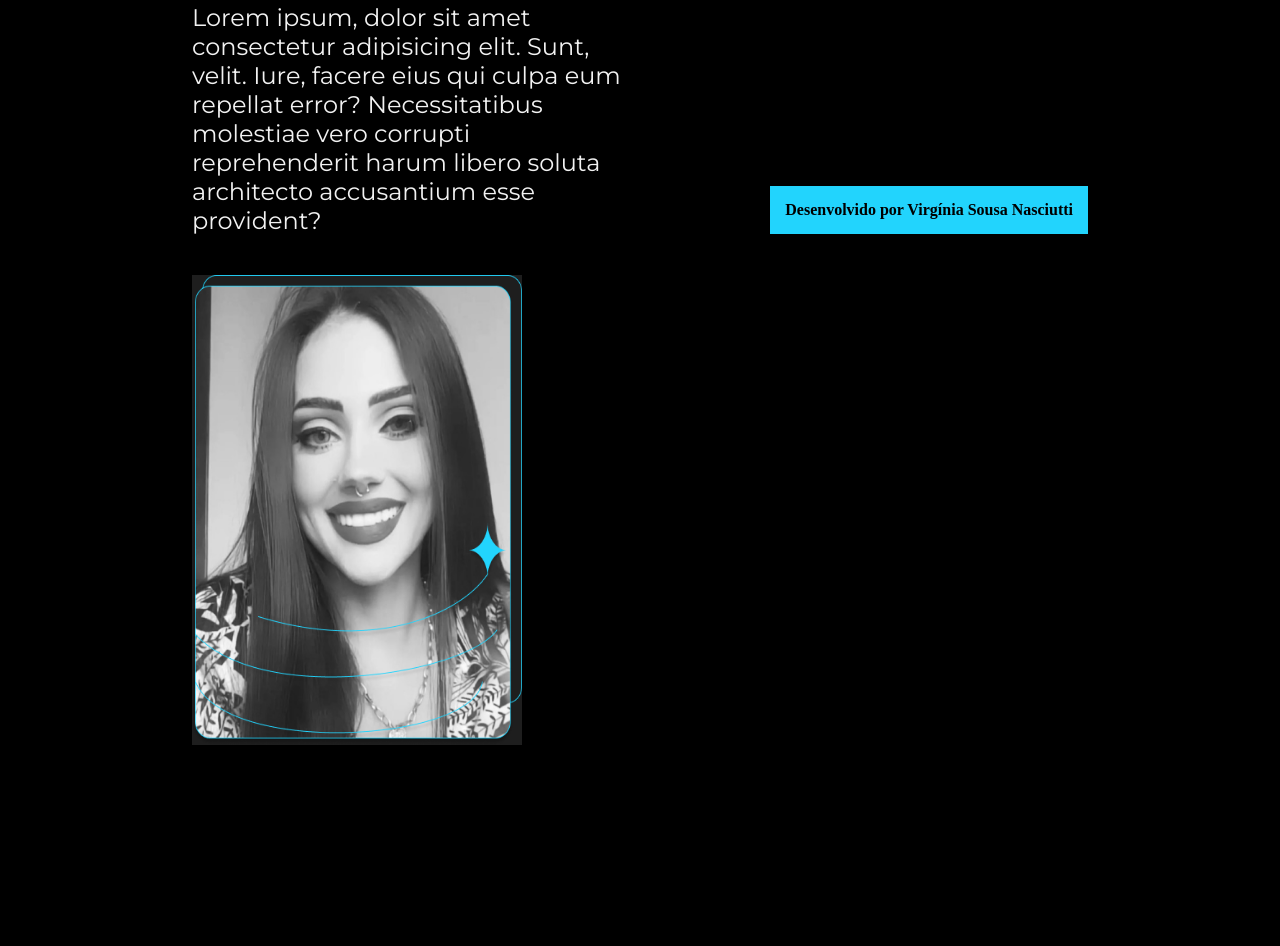
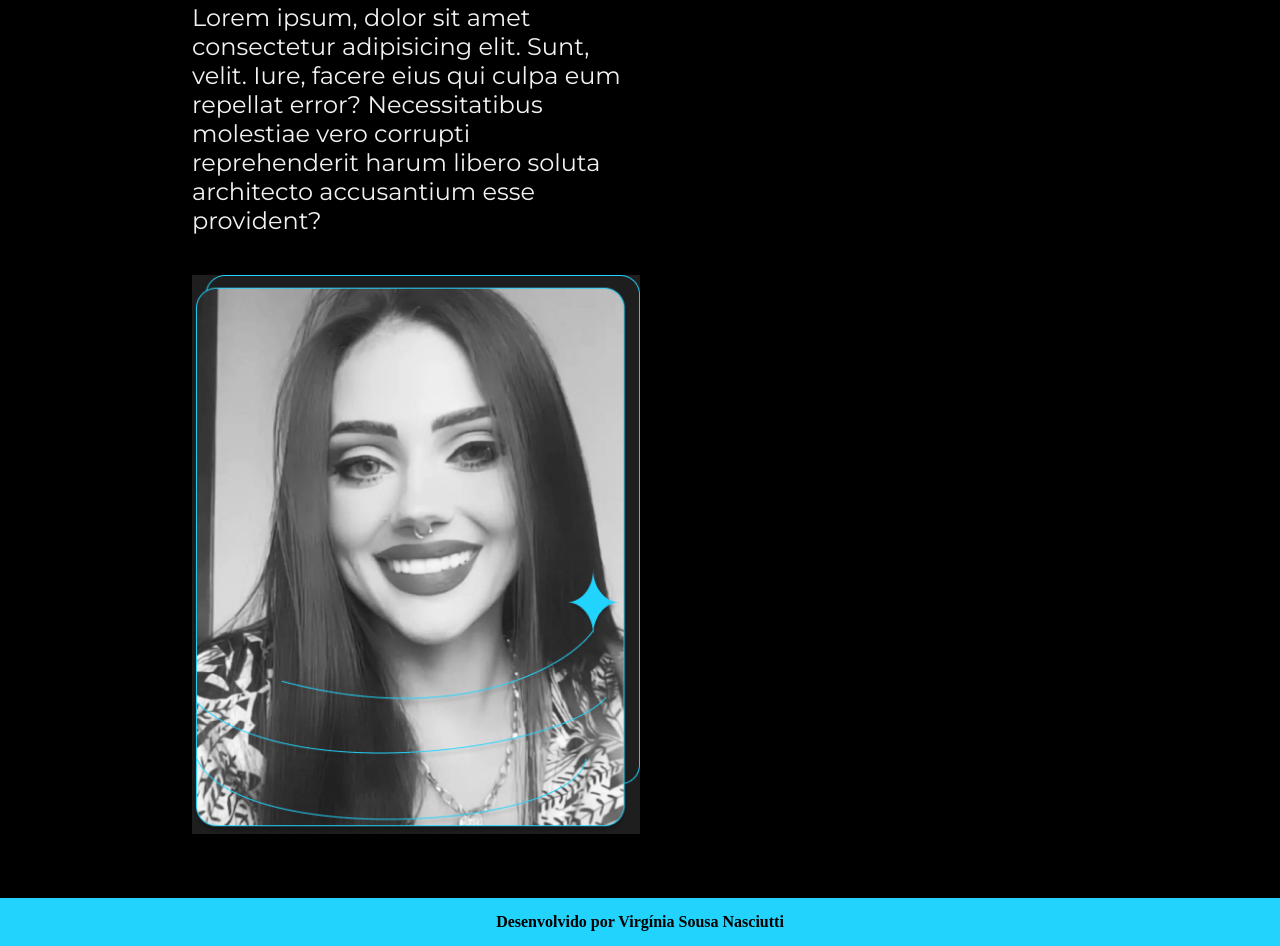
Before and after one commit to vivinasciutti/portifolio, a plain HTML site: page about.html in a window 1280 px wide. Shown: the part 434-1380 px from the top of the page. Before the commit the page ends 1243 px from the top, so only its background shows below. Drawn offline with nearby package versions, Linux system fonts and the light colour scheme.

Commit message:
Update about.html

```diff
--- a/about.html
+++ b/about.html
@@ -19,11 +19,11 @@
             <p class="apresentacao__conteudo__texto">Lorem ipsum dolor sit amet consectetur adipisicing elit. Laborum tempore, dolorum accusantium eum eaque impedit accusamus dignissimos a, voluptates quidem quo vero nesciunt, ut quam commodi. Natus iusto officia est.</p>
             <p class="apresentacao__conteudo__texto">Lorem ipsum, dolor sit amet consectetur adipisicing elit. Sunt, velit. Iure, facere eius qui culpa eum repellat error? Necessitatibus molestiae vero corrupti reprehenderit harum libero soluta architecto accusantium esse provident?
             </p>
-            <img class="foto" src="./assents/eu.png" height="470" width="330" alt="Foto da Virgínia Nasciuti">
+            <img class="apresentacao__conteudo__texto" src="./assents/eu.png" alt="Foto da Virgínia Nasciuti">
         </section>
-   <footer class="rodape">
-    <p>Desenvolvido por Virgínia Sousa Nasciutti</p>
+     </main>
+<footer class="rodape">
+   <p>Desenvolvido por Virgínia Sousa Nasciutti</p>
 </footer>
-
 </body>
 </html>
```
